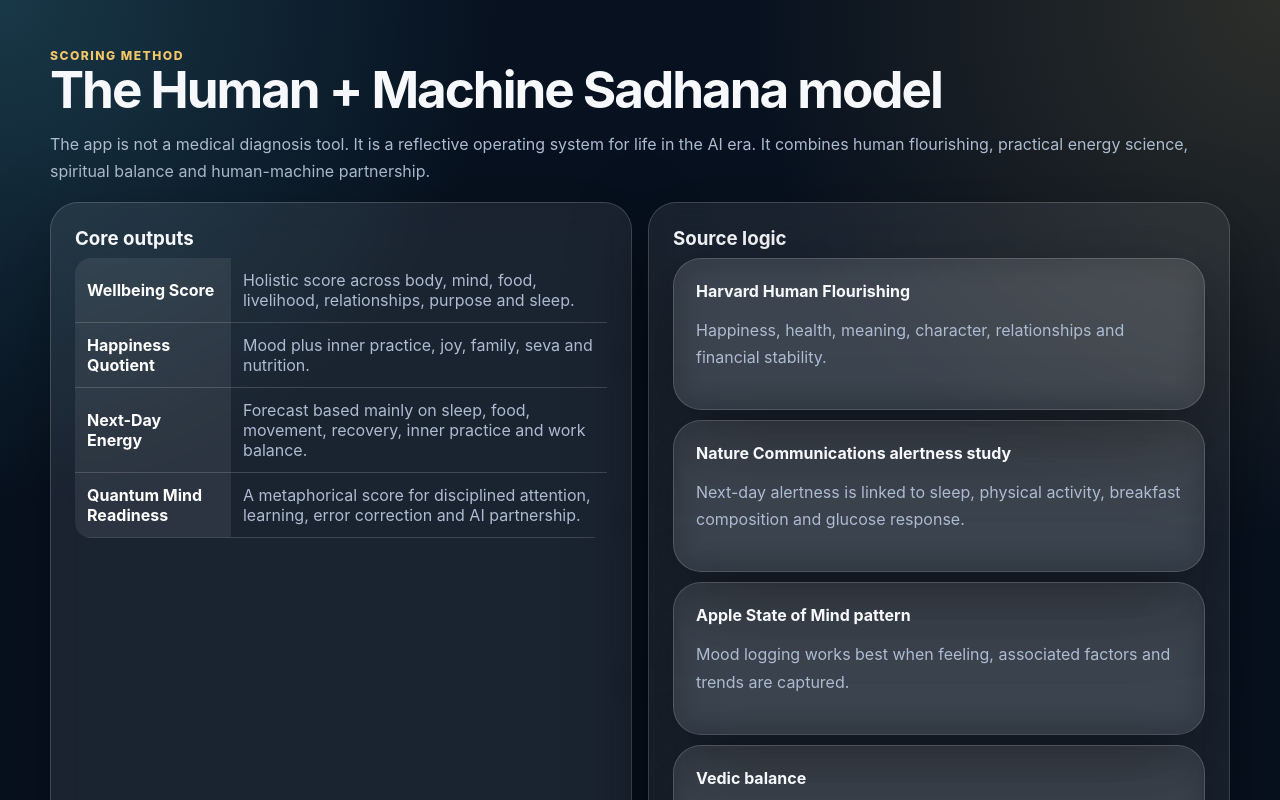
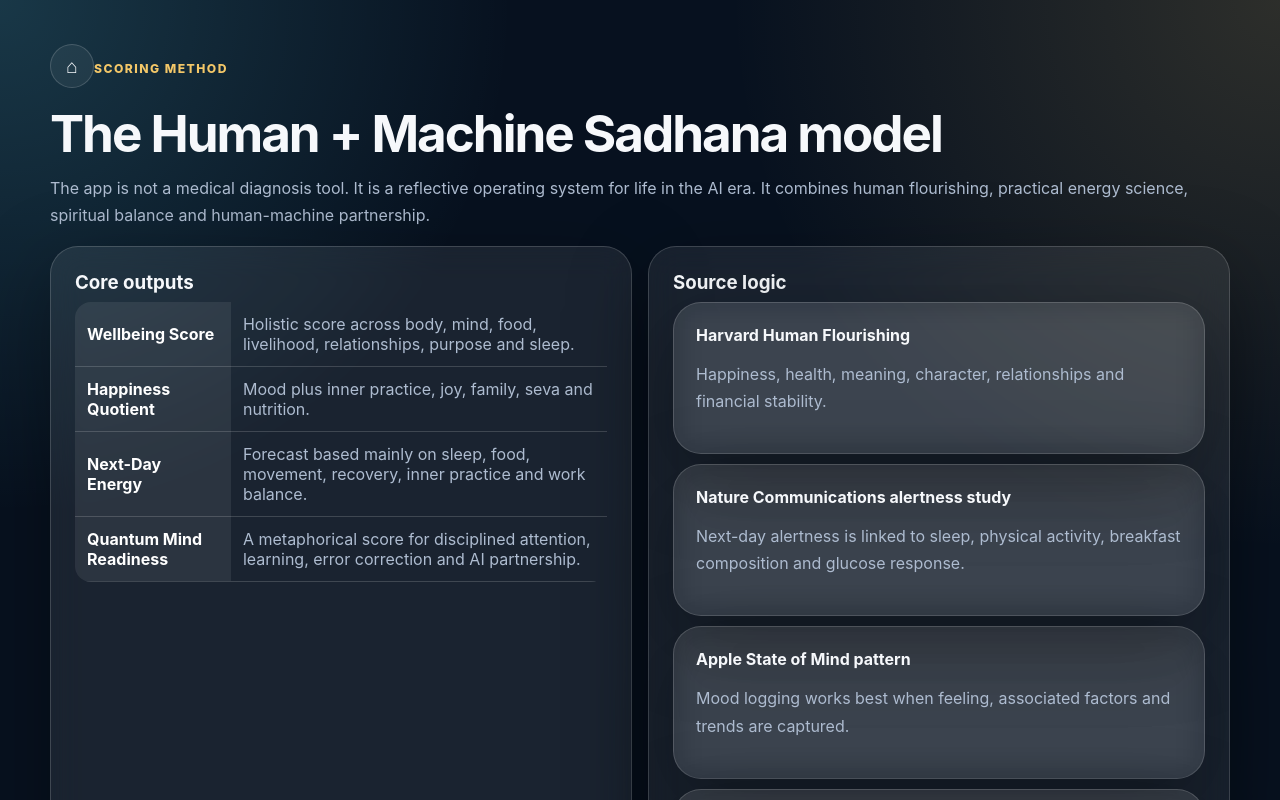
Before and after one commit to HumanSamaritan/human-machine-sadhana, a Next.js app: page /method in a window 1280 px wide. Shown: the top 800 px of the page. Built offline with nearby package versions, Linux system fonts and the light colour scheme.

Commit message:
Add back navigation link to MethodPage

```diff
--- a/app/method/page.tsx
+++ b/app/method/page.tsx
@@ -11,6 +11,8 @@ const sources = [
 export default function MethodPage() {
   return (
       <main className="container section">
+         <a className="ghost-btn icon-nav" href="/" aria-label="Back to Home" title="Back to Home" style={{ marginBottom: 20 }}> ⌂
+         </a>
         <span className="kicker">Scoring method</span>
         <h2>The Human + Machine Sadhana model</h2>
         <p>
```
